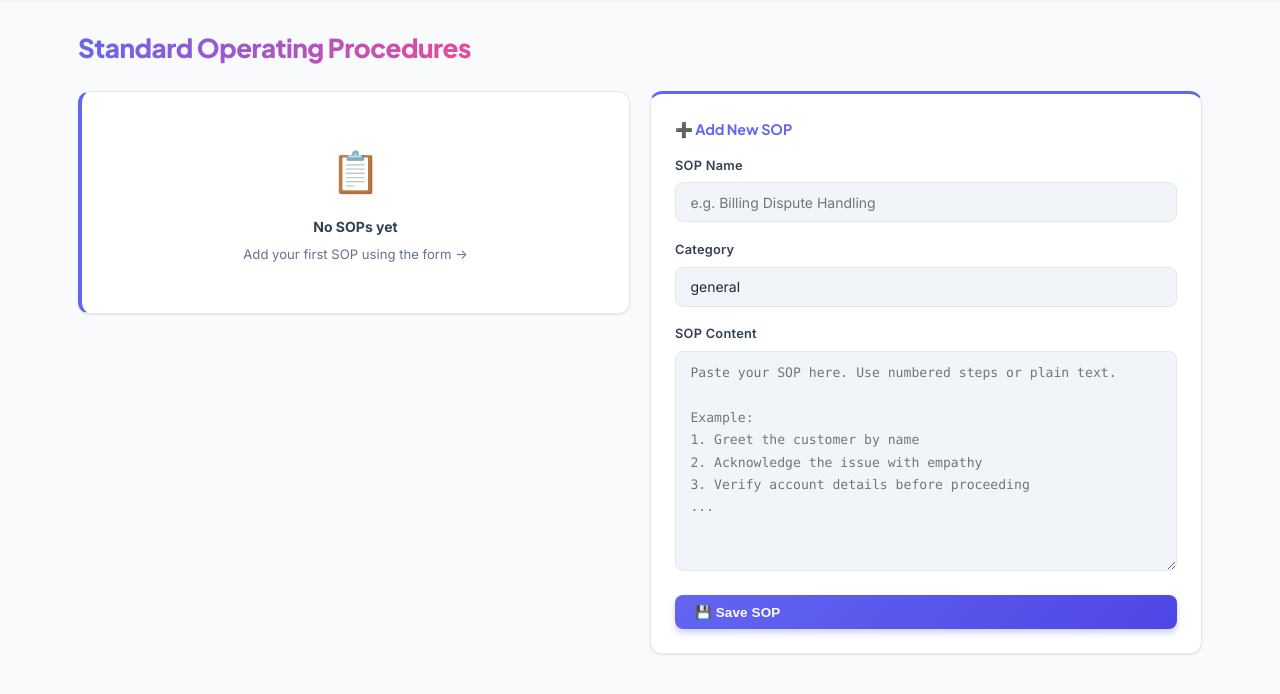
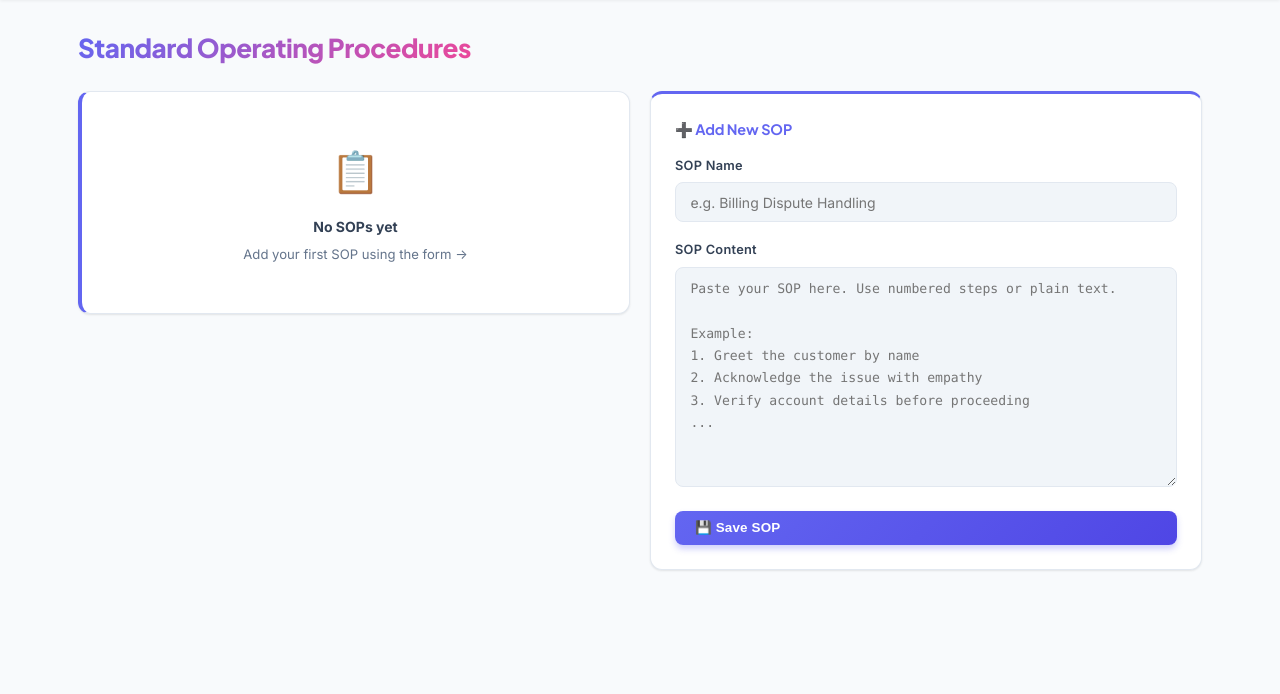
Before and after one commit to maulikd24/Supportify-CRM, a FastAPI app: page /sops in a window 1280 px wide. Shown: the part 60-754 px from the top of the page. Run offline with FastAPI, Linux system fonts and the light colour scheme; the visitor is signed in with stand-in values (Sample User, id 1); data comes from the database, SQL or seed files in the repository; data that the repository does not hold is empty.

Commit message:
Remove category field from SOPs — all SOPs default to general
Co-Authored-By: Claude Sonnet 4.6 <noreply@anthropic.com>

```diff
--- a/app/routers/ui.py
+++ b/app/routers/ui.py
@@ -511,7 +511,6 @@ async def sops_page(
 async def create_sop_ui(
     request: Request,
     name: str = Form(...),
-    category: str = Form("general"),
     content: str = Form(...),
     current_user=Depends(require_user),
     db=Depends(get_db),
@@ -520,7 +519,7 @@ async def create_sop_ui(
     try:
         await db.execute(
             "INSERT INTO sops (name, category, content) VALUES (?, ?, ?)",
-            (name, category, content),
+            (name, "general", content),
         )
         await db.commit()
     except Exception:
@@ -549,15 +548,14 @@ async def update_sop_ui(
     sop_id: int,
     request: Request,
     name: str = Form(...),
-    category: str = Form("general"),
     content: str = Form(...),
     current_user=Depends(require_user),
     db=Depends(get_db),
 ):
     if isinstance(current_user, RedirectResponse): return current_user
     await db.execute(
-        "UPDATE sops SET name=?, category=?, content=?, updated_at=CURRENT_TIMESTAMP WHERE id=?",
-        (name, category, content, sop_id),
+        "UPDATE sops SET name=?, content=?, updated_at=CURRENT_TIMESTAMP WHERE id=?",
+        (name, content, sop_id),
     )
     await db.commit()
     return RedirectResponse("/sops", status_code=303)
--- a/templates/sop_edit.html
+++ b/templates/sop_edit.html
@@ -18,10 +18,6 @@
         <input type="text" name="name" value="{{ sop.name }}" required />
       </div>
       <div class="form-group">
-        <label>Category</label>
-        <input type="text" name="category" value="{{ sop.category }}" />
-      </div>
-      <div class="form-group">
         <label>SOP Content</label>
         <textarea name="content" style="min-height:360px;" required>{{ sop.content }}</textarea>
       </div>
--- a/templates/sops.html
+++ b/templates/sops.html
@@ -16,15 +16,8 @@
   <!-- ── SOP List ────────────────────────────────────────────────────────── -->
   <div>
     {% if sops %}
-    {% for cat in sops | map(attribute='category') | list | unique %}
     <div style="margin-bottom:1.75rem;">
-      <div style="display:flex;align-items:center;gap:.5rem;margin-bottom:.75rem;">
-        <span style="font-size:.68rem;font-weight:700;text-transform:uppercase;letter-spacing:.1em;
-                     color:var(--primary);background:var(--primary-light);padding:.25rem .65rem;border-radius:99px;">
-          📁 {{ cat }}
-        </span>
-      </div>
-      {% for sop in sops if sop.category == cat %}
+      {% for sop in sops %}
       <div class="card" style="margin-bottom:.75rem;padding:1.1rem 1.25rem;border-left:4px solid var(--primary);">
         <div style="display:flex;justify-content:space-between;align-items:flex-start;gap:.75rem;">
           <div style="flex:1;min-width:0;">
@@ -50,7 +43,6 @@
       </div>
       {% endfor %}
     </div>
-    {% endfor %}
     {% else %}
     <div class="card" style="text-align:center;padding:3rem;border-left:4px solid var(--primary);">
       <div style="font-size:2.5rem;margin-bottom:.75rem;">📋</div>
@@ -70,10 +62,6 @@
           <input type="text" name="name" placeholder="e.g. Billing Dispute Handling" required />
         </div>
         <div class="form-group">
-          <label>Category</label>
-          <input type="text" name="category" placeholder="e.g. billing, technical, returns" value="general" />
-        </div>
-        <div class="form-group">
           <label>SOP Content</label>
           <textarea name="content" style="min-height:220px;"
             placeholder="Paste your SOP here. Use numbered steps or plain text.&#10;&#10;Example:&#10;1. Greet the customer by name&#10;2. Acknowledge the issue with empathy&#10;3. Verify account details before proceeding&#10;..." required></textarea>
```
